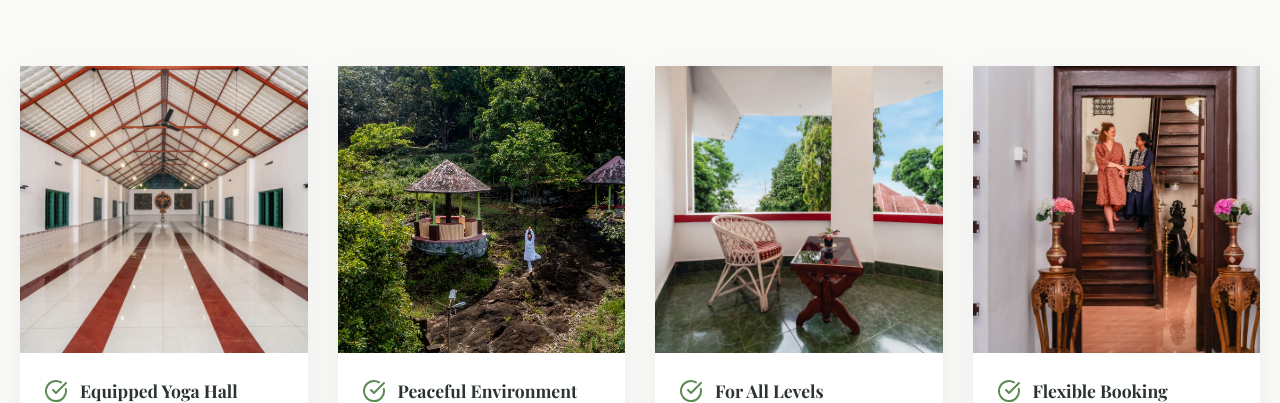
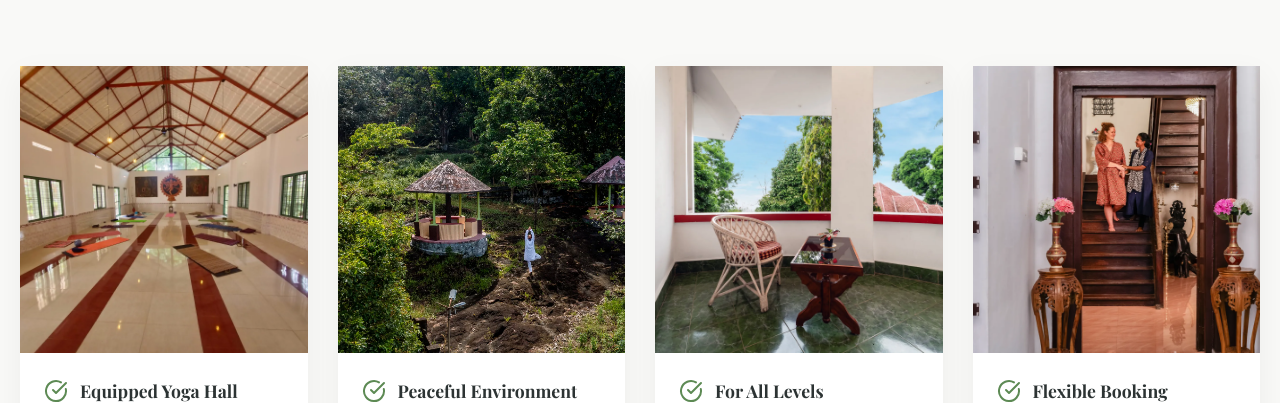
Before and after one commit to inspitereno-lang/chamundi-yoga-retreat, a React (Vite) app: page / in a window 1280 px wide. Shown: the part 819-1222 px from the top of the page. Built offline with nearby package versions, Linux system fonts and the light colour scheme.

Commit message:
feat: Replace yoga hall image on home page with new optimized version.

```diff
--- a/src/pages/Home.jsx
+++ b/src/pages/Home.jsx
@@ -7,7 +7,7 @@ const OFFERINGS = [
   {
     title: "Equipped Yoga Hall",
     desc: "Professional spaces with all yoga props and sound systems.",
-    img: "/images/optimized/048.webp",
+    img: "/images/optimized/WhatsApp Image 2026-02-16 at 16.00.37.webp",
   },
   {
     title: "Peaceful Environment",
```
Also changed, not shown: public/images/optimized/WhatsApp Image 2026-02-16 at 16.00.37.webp (added).
